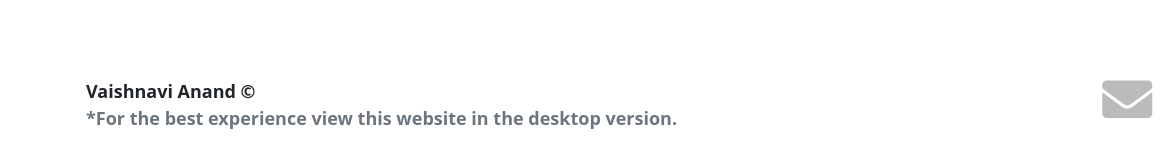
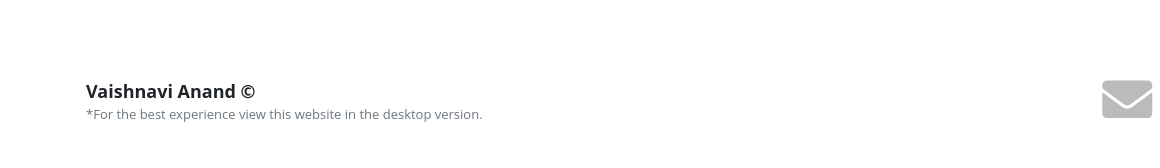
Before and after one commit to Vaishnavianand/Portfolio, a plain HTML site: page index.html in a window 1280 px wide. Shown: the part 1792-1960 px from the top of the page, 0-1160 px from the left. Drawn offline with nearby package versions, Linux system fonts and the light colour scheme; some packages are replaced by stand-ins of ours; a script that the page names is missing.

Commit message:
Added style for muted text

```diff
--- a/css/styles.css
+++ b/css/styles.css
@@ -111,6 +111,11 @@ a.custom-card,
 a.custom-card:hover {
     color: inherit;
     text-decoration: none;
+}
+
+.text-muted {
+    font-size: 13px;
+    font-weight: normal;
 }
 
 .img-fluid {
```
